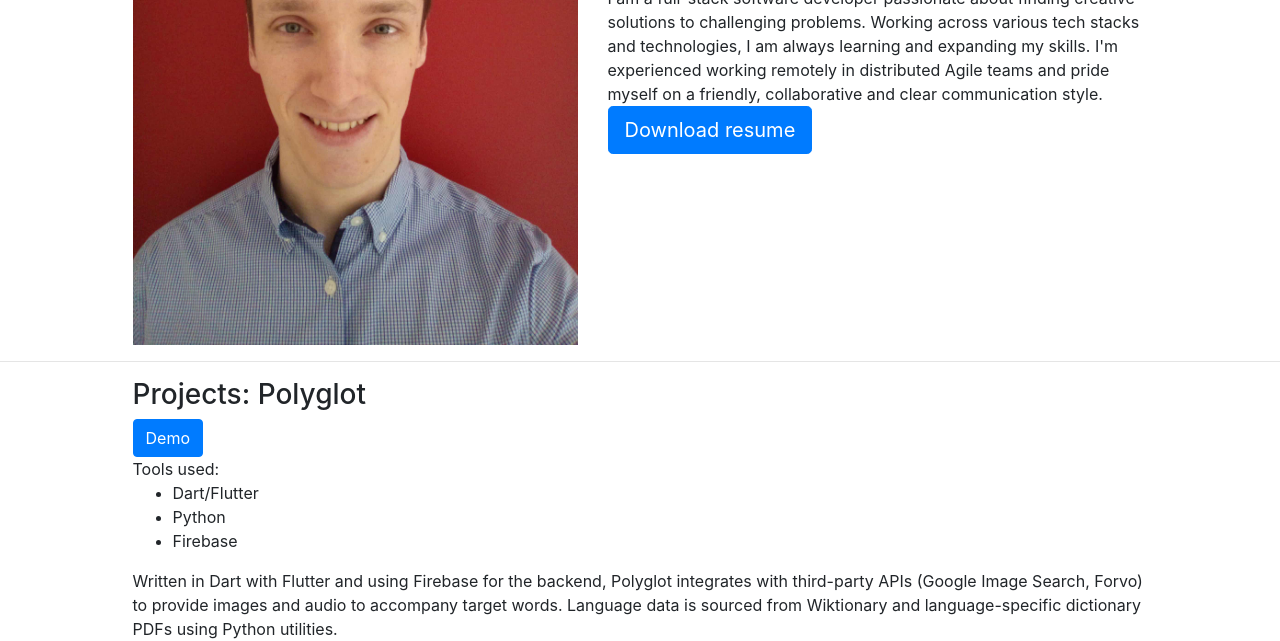
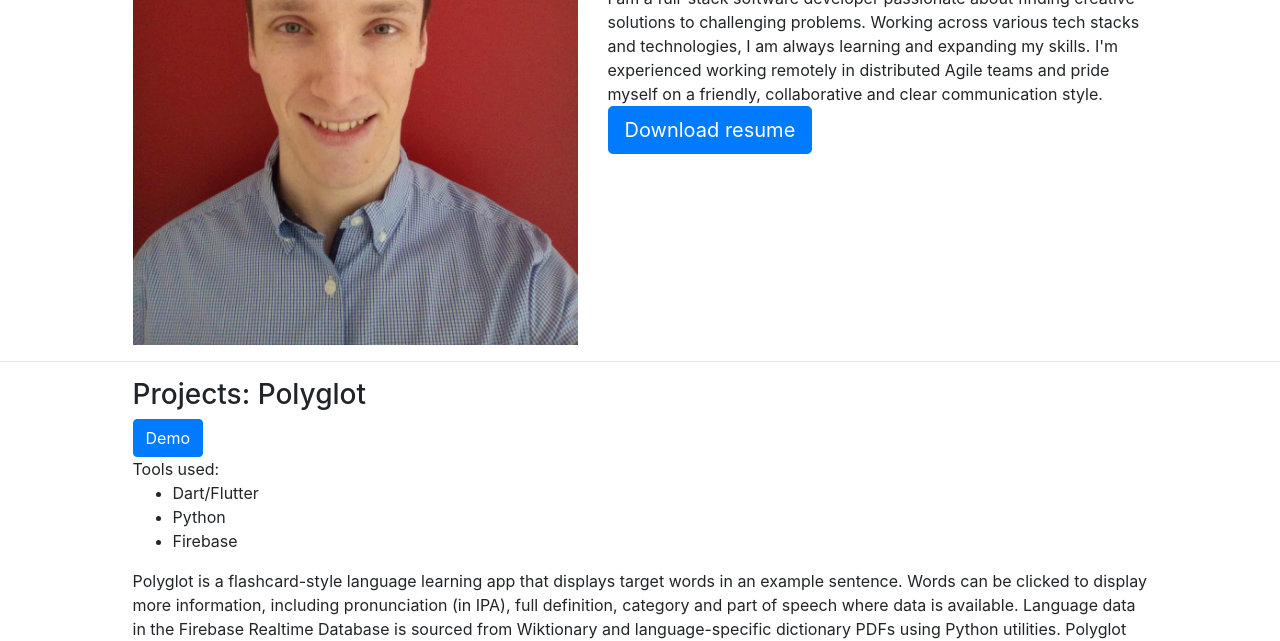
Before and after one commit to JackGoeree/JackGoeree.github.io, a plain HTML site: page index.html in a window 1280 px wide. Shown: the part 311-952 px from the top of the page. Drawn offline with nearby package versions, Linux system fonts and the light colour scheme; a script that the page names is missing.

Commit message:
Updated Polyglot text

```diff
--- a/index.html
+++ b/index.html
@@ -157,10 +157,12 @@
             <li>Python</li>
             <li>Firebase</li>
           </ul>
-          Written in Dart with Flutter and using Firebase for the backend,
+          Polyglot is a flashcard-style language learning app that displays target words in an example sentence.
+          Words can be clicked to display more information, including pronunciation (in IPA), full definition,
+          category and part of speech where data is available.
+          Language data in the Firebase Realtime Database is sourced from Wiktionary and language-specific dictionary PDFs using Python utilities.
           Polyglot integrates with third-party APIs (Google Image Search, Forvo)
-          to provide images and audio to accompany target words. Language data is sourced
-          from Wiktionary and language-specific dictionary PDFs using Python
+          to provide images and audio to accompany target words (currently only available on the mobile app).
           utilities.
         </div>
       </div>
```
